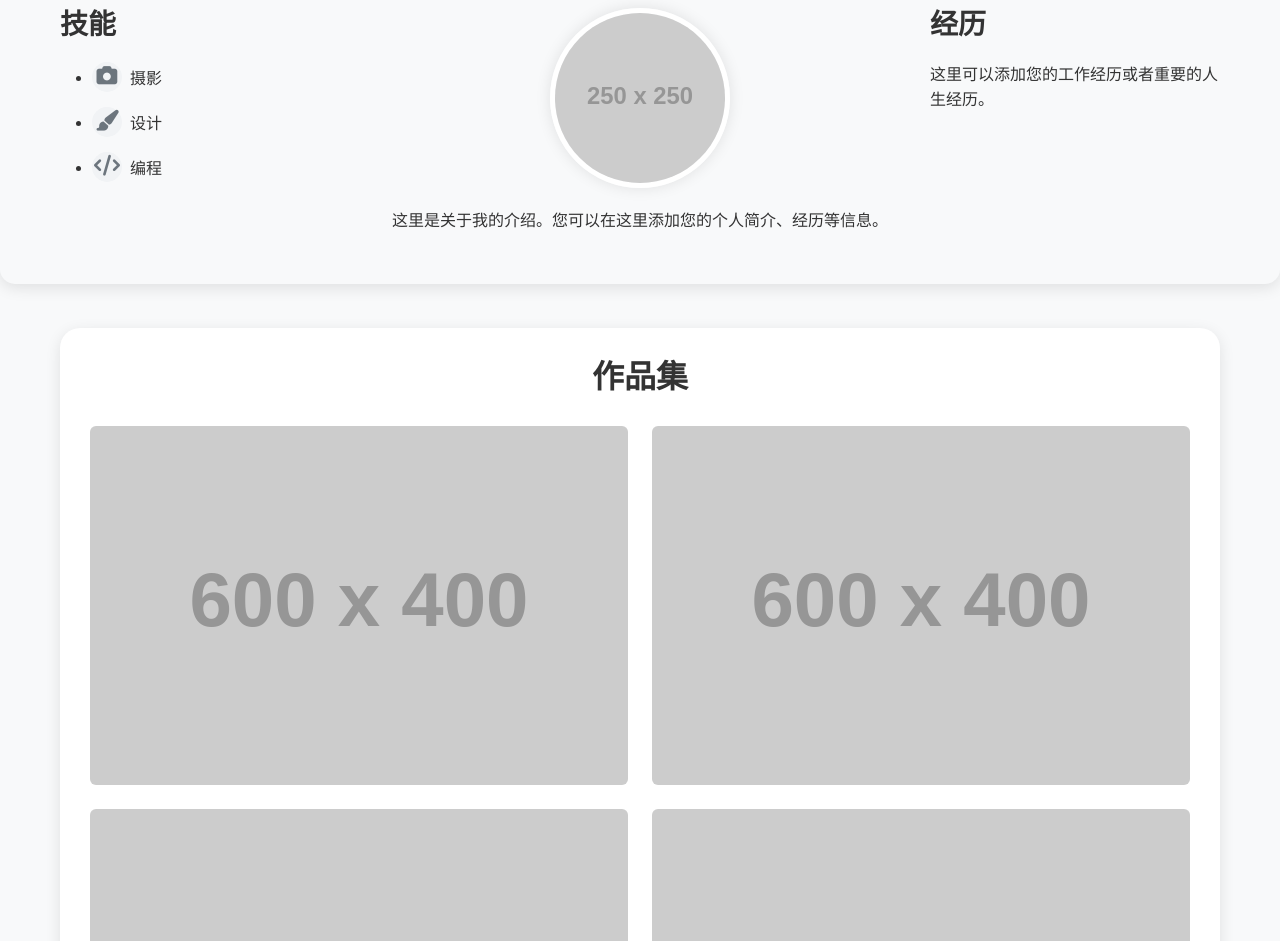
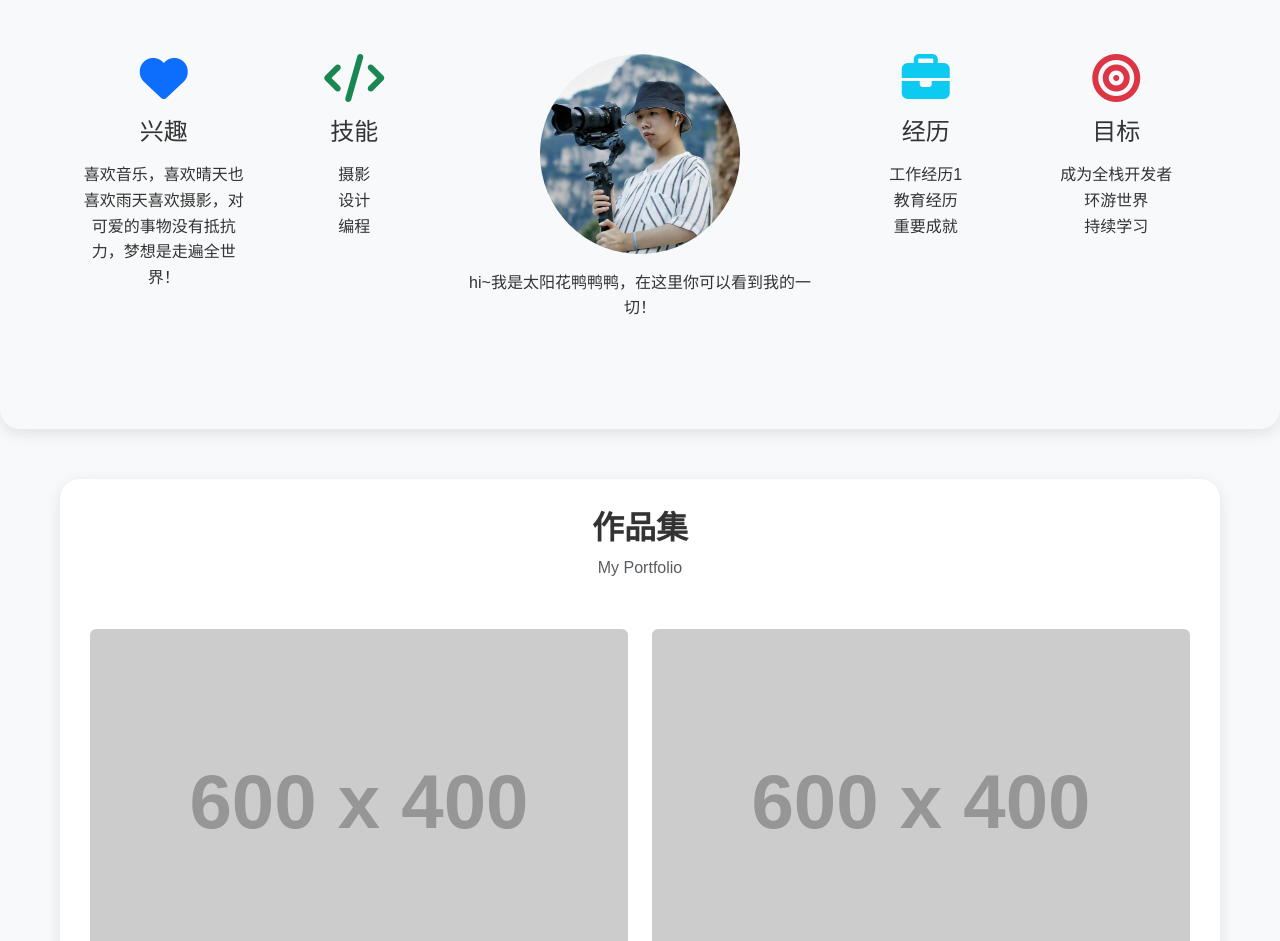
Before and after one commit to z9613/-, a plain HTML site: page index.html in a window 1280 px wide. Shown: the part 619-1560 px from the top of the page. Drawn offline with nearby package versions, Linux system fonts and the light colour scheme; placeholder pictures from the web are drawn by us.

Commit message:
Add files via upload

```diff
--- a/index.html
+++ b/index.html
@@ -50,28 +50,59 @@
         </button>
     </div>
 
-    <!-- 将"关于我"部分移到这里 -->
-    <section id="about" class="full-width-section">
+    <section id="about" class="py-5 bg-light">
         <div class="container">
-            <h2 class="text-center mb-4">关于我</h2>
-            <div class="about-content">
-                <div class="about-skills">
-                    <h3>技能</h3>
-                    <ul>
-                        <li><i class="fas fa-camera fa-fw me-2"></i>摄影</li>
-                        <li><i class="fas fa-paint-brush fa-fw me-2"></i>设计</li>
-                        <li><i class="fas fa-code fa-fw me-2"></i>编程</li>
-                    </ul>
+            <h2 class="text-center mb-2">关于我</h2>
+            <p class="text-center text-muted mb-5">About Me</p>
+            <div class="row">
+                <div class="col-md-2 mb-4">
+                    <div class="about-item text-center">
+                        <i class="fas fa-heart fa-3x mb-3 text-primary"></i>
+                        <h3 class="h4 mb-3">兴趣</h3>
+                        <ul class="list-unstyled">
+                            <li>喜欢音乐，喜欢晴天也喜欢雨天喜欢摄影，对可爱的事物没有抵抗力，梦想是走遍全世界！</li>
+
+                        </ul>
+                    </div>
                 </div>
-                <div class="about-center">
-                    <div class="avatar-container">
-                        <img src="https://via.placeholder.com/250" alt="我的头像" class="avatar img-fluid rounded-circle">
+                <div class="col-md-2 mb-4">
+                    <div class="about-item text-center">
+                        <i class="fas fa-code fa-3x mb-3 text-success"></i>
+                        <h3 class="h4 mb-3">技能</h3>
+                        <ul class="list-unstyled">
+                            <li>摄影</li>
+                            <li>设计</li>
+                            <li>编程</li>
+                        </ul>
                     </div>
-                    <p>这里是关于我的介绍。您可以在这里添加您的个人简介、经历等信息。</p>
                 </div>
-                <div class="about-experience">
-                    <h3>经历</h3>
-                    <p>这里可以添加您的工作经历或者重要的人生经历。</p>
+                <div class="col-md-4 mb-4">
+                    <div class="about-item text-center">
+                        <img src="tx.jpg" alt="我的头像" class="rounded-circle img-fluid mb-3" style="width: 200px; height: 200px; object-fit: cover;">
+                        <p>hi~我是太阳花鸭鸭鸭，在这里你可以看到我的一切！</p>
+                    </div>
+                </div>
+                <div class="col-md-2 mb-4">
+                    <div class="about-item text-center">
+                        <i class="fas fa-briefcase fa-3x mb-3 text-info"></i>
+                        <h3 class="h4 mb-3">经历</h3>
+                        <ul class="list-unstyled">
+                            <li>工作经历1</li>
+                            <li>教育经历</li>
+                            <li>重要成就</li>
+                        </ul>
+                    </div>
+                </div>
+                <div class="col-md-2 mb-4">
+                    <div class="about-item text-center">
+                        <i class="fas fa-bullseye fa-3x mb-3 text-danger"></i>
+                        <h3 class="h4 mb-3">目标</h3>
+                        <ul class="list-unstyled">
+                            <li>成为全栈开发者</li>
+                            <li>环游世界</li>
+                            <li>持续学习</li>
+                        </ul>
+                    </div>
                 </div>
             </div>
         </div>
@@ -80,7 +111,8 @@
     <main class="container mt-4">
         <div class="content-layout">
             <section id="portfolio">
-                <h2 class="text-center">作品集</h2>
+                <h2 class="text-center mb-2">作品集</h2>
+                <p class="text-center text-muted mb-5">My Portfolio</p>
                 <div class="row">
                     <div class="col-md-6 mb-4">
                         <img src="https://via.placeholder.com/600x400" alt="作品1" class="img-fluid rounded">
@@ -104,7 +136,8 @@
             </section>
 
             <section id="gallery">
-                <h2 class="text-center">照片展示</h2>
+                <h2 class="text-center mb-2">照片展示</h2>
+                <p class="text-center text-muted mb-5">Photo Gallery</p>
                 <div class="row">
                     <div class="col-md-6 mb-4">
                         <img src="https://via.placeholder.com/600x400" alt="照片1" class="img-fluid rounded">
@@ -133,14 +166,16 @@
         <div class="container">
             <div class="row align-items-start">
                 <div class="col-md-6 contact-section">
-                    <h2 class="mb-4">联系我</h2>
+                    <h2 class="mb-2">联系我</h2>
+                    <p class="text-muted mb-4">Contact Me</p>
                     <ul class="list-unstyled contact-list">
-                        <li class="mb-3"><i class="fas fa-phone fa-fw me-2"></i>电话：123-456-7890</li>
-                        <li><i class="fas fa-map-marker-alt fa-fw me-2"></i>地址：某某省某某市某某区某某街道123号</li>
+                        <li class="mb-3"><i class="fas fa-phone fa-fw me-2"></i>电话：151-3309-9937</li>
+                        <li><i class="fas fa-map-marker-alt fa-fw me-2"></i>地址：天津市西青区精武镇格调松间北里</li>
                     </ul>
                 </div>
                 <div class="col-md-6 follow-section">
-                    <h2 class="mb-4">关注我</h2>
+                    <h2 class="mb-2">关注我</h2>
+                    <p class="text-muted mb-4">Follow Me</p>
                     <div class="row">
                         <div class="col-6">
                             <ul class="list-unstyled social-links">
```
Also changed, not shown: tx.jpg (added).
